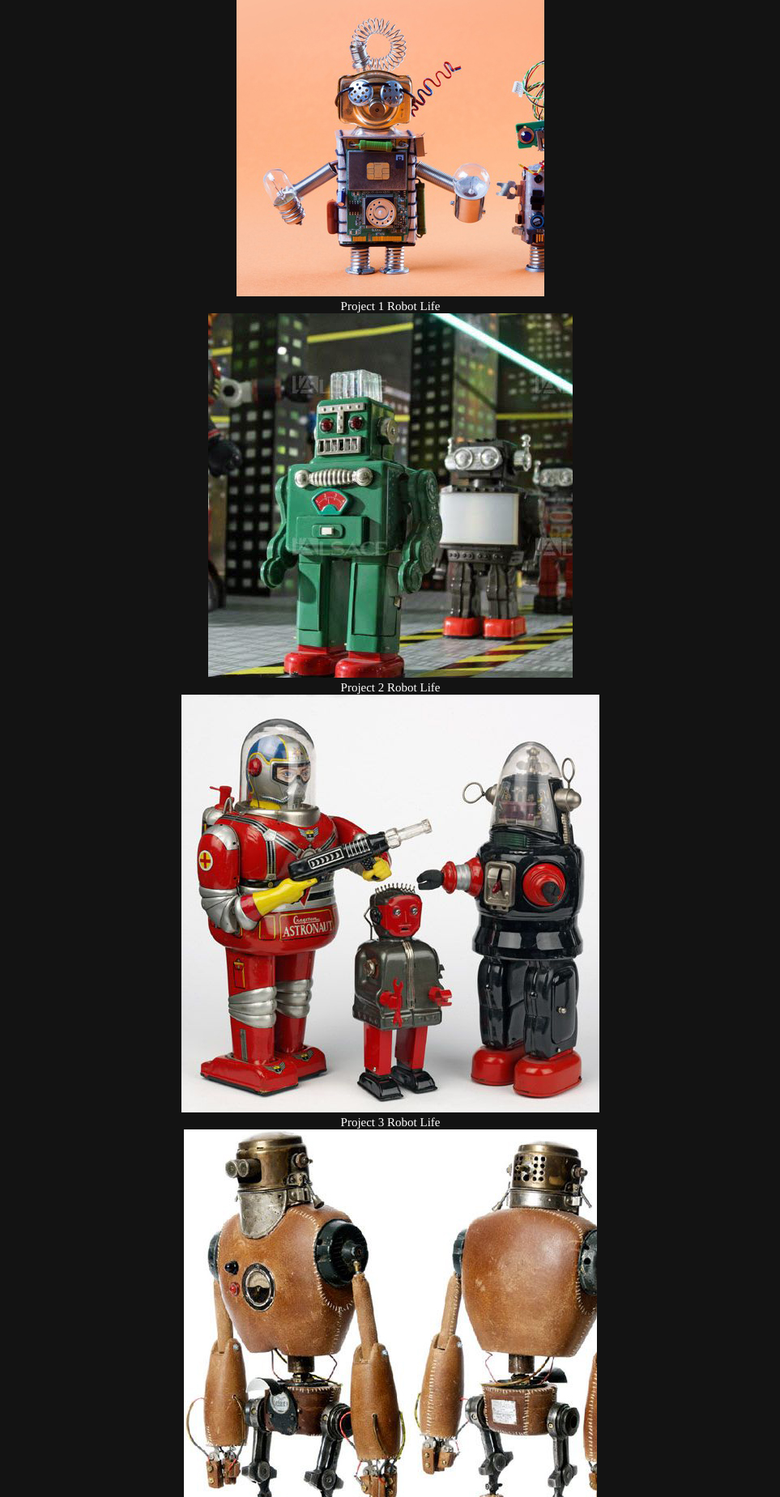
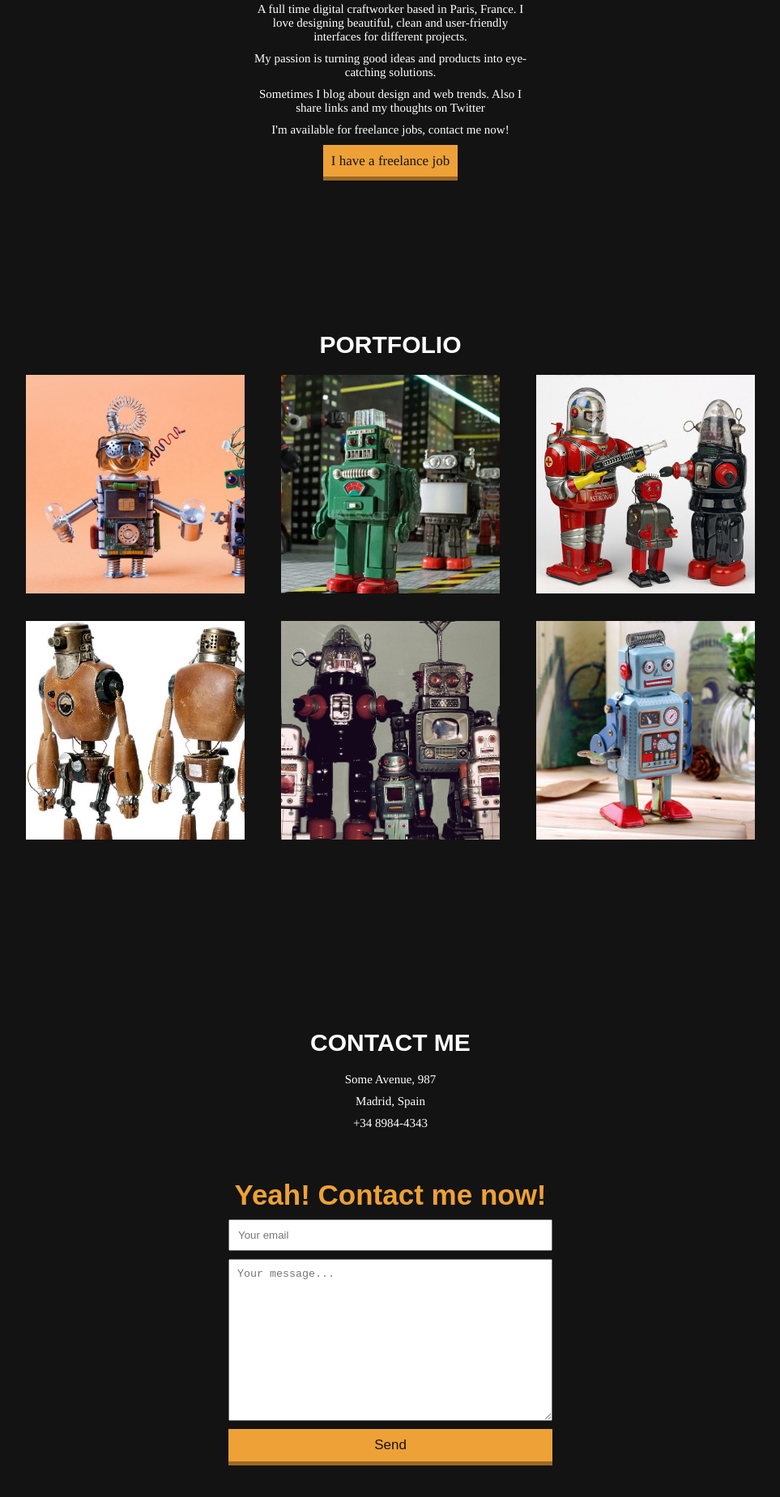
Before and after one commit to DWS-paris/ECVDb2front, a plain HTML site: page FRONT/TP/MinimalRobot/index.html in a window 1280 px wide. Shown: the part 951-2800 px from the top of the page at 81% size, without its empty margins (158-1121 px from the left). Drawn offline with Linux system fonts and the light colour scheme.

Commit message:
Fin du CSS

```diff
--- a/FRONT/TP/MinimalRobot/css/style.css
+++ b/FRONT/TP/MinimalRobot/css/style.css
@@ -4,8 +4,14 @@ Style du reset
     @import url('https://maxcdn.bootstrapcdn.com/font-awesome/4.7.0/css/font-awesome.min.css');
 
     *{
+        /* Supprimer toutes les marges */
         margin: 0;
         padding: 0;
+
+        /* Intégrer les bordures et les paddings dans la taille des blocs */
+        -webkit-box-sizing: border-box;
+        -moz-box-sizing: border-box;
+        box-sizing: border-box;
     }
 
     html{
@@ -41,6 +47,10 @@ Style du reset
     ul{
         list-style: none;
     }
+
+    img{
+        max-width: 100%;
+    }
 /**/
 
 /*
@@ -63,7 +73,7 @@ Style header
         right: -25rem;
     }
 
-    nav li{
+    li{
         margin-bottom: 1rem;
     }
 
@@ -132,3 +142,138 @@ Style header
         display: block;
     }
 /**/
+
+/*
+Style main
+*/
+    section{
+        padding: 10rem 0;
+    }
+
+    h2 {
+        font-size: 3rem;
+        margin-bottom: 2rem;
+    }
+
+    main ul{
+        max-width: 35rem;
+        margin: 0 auto 2rem auto;
+    }
+
+    main{
+        max-width: 90rem;
+        margin: auto;
+    }
+
+    main article{
+        display: -webkit-flex;
+        display: flex;
+
+        -webkit-flex-wrap: wrap;
+        -moz-flex-wrap: wrap;
+        flex-wrap: wrap;
+
+        -webkit-justify-content: space-between;
+        -moz-justify-content: space-between;
+        justify-content: space-between;
+    }
+
+    figure{
+        width: 30%;
+        cursor: pointer;
+        margin-bottom: 3rem;
+
+        /* Bloquer les enfants dans le parent */
+        position: relative;
+    }
+
+
+
+    figcaption {
+        font-size: 2rem;
+        background: rgba(19, 19, 19, .5);
+        padding: 2rem;
+        width: 60%;
+
+        opacity: 0;
+        margin-top: -2rem;
+
+        position: absolute;
+        top: 50%;
+        left: 50%;
+
+        -webkit-transform: translate(-50%, -50%);
+        transform: translate(-50%, -50%);
+
+        -webkit-transition: all .5s;
+        transition: all .5s;
+    }
+
+    figure:hover figcaption{
+        margin-top: 0;
+        opacity: 1;
+    }
+
+
+
+    figcaption span {
+        font-family: 'Arial', sans-serif;
+        font-size: 1.5rem;
+        text-transform: uppercase;
+
+        display: block;
+        background: #131313;
+        padding: 1rem 0;
+        margin-bottom: 1rem;
+    }
+
+    h3 {
+        font-size: 3.5rem;
+        color: #eea136;
+        margin: 6rem auto 1rem auto;
+    }
+
+    form{
+        max-width: 40rem;
+        margin: auto;
+    }
+
+    input, textarea, button{
+        display: block;
+        width: 100%;
+        margin-bottom: 1rem;
+        padding: 1rem;
+    }
+
+    textarea{
+        min-height: 20rem;
+    }
+
+    .callToAction{
+        font-size: 1.7rem;
+        font-weight: 500;
+        color: #131313;
+        background-color: #eea136;
+        padding: 1rem;
+
+        border: none;
+        border-bottom: .5rem solid #9d6924;
+
+        -webkit-transition: all .5s;
+        transition: all .5s;
+    }
+
+    .callToAction:hover{
+        background-color: white;
+        border-color: white;
+    }
+/**/
+
+/*
+Style footer
+*/
+    footer{
+        opacity: .7;
+        padding: 2rem;
+    }
+/**/
--- a/FRONT/TP/MinimalRobot/index.html
+++ b/FRONT/TP/MinimalRobot/index.html
@@ -51,7 +51,7 @@
 
             <section>
                 <h2>Portfolio</h2>
-
+                <article>
                     <figure>
                         <img src="./img/project1.jpg">
 
@@ -111,6 +111,7 @@
                             Robot Life
                         </figcaption>
                     </figure>
+                </article>
             </section>
 
             <section>
```
Lines whose indentation alone changed are shown as unchanged.
